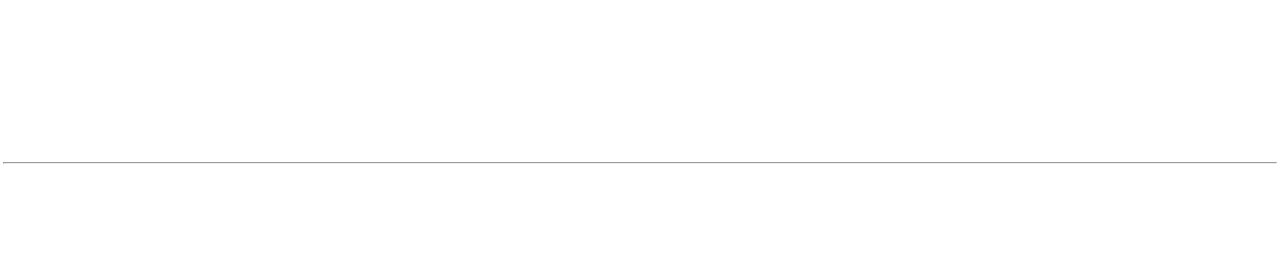
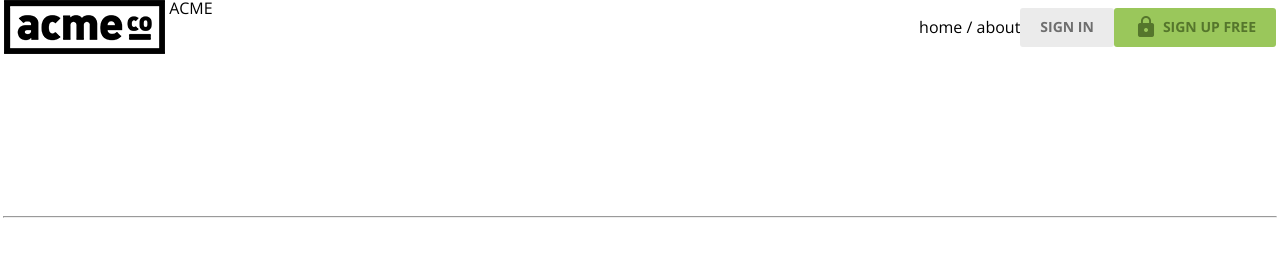
Before and after one commit to raspbsb/ACME, a plain HTML site: page index.html in a window 1280 px wide. Drawn offline with nearby package versions, Linux system fonts and the light colour scheme.

Commit message:
feat : header HTML 구조 추가

```diff
--- a/css/common.css
+++ b/css/common.css
@@ -151,3 +151,6 @@ form button{
 .inner-top-pd{
   padding-top: calc(var(--base-unit) * 3) 0;
 }
+
+
+/* 헤더 */
--- a/index.html
+++ b/index.html
@@ -17,7 +17,29 @@
 <body>
 
   <header class="d-flex justify-content-between">
-    <div class="container"></div>
+    <div class="container d-flex justify-content-between align-items-center">
+      <h1 class="logo">
+        <a href="index.html">
+          <img src="images/logo.png" alt="ACME Logo">
+          <span>ACME</span>
+        </a>
+      </h1>
+      <nav>
+        <ul class="d-flex align-items-center">
+          <li>
+            <a href="">home</a>
+            /
+            <a href="">about</a>
+          </li>
+          <li>
+            <a href="#" class="btn btn-secondary">sign in</a>
+          </li>
+          <li>
+            <a href="#" class="btn btn-primary"><span class="material-icons">lock</span>sign up free</a>
+          </li>
+        </ul>
+      </nav>
+    </div>
   </header>
 
   <main>
```
Also changed, not shown: images/img1.png (added), images/img2.png (added), images/img3.png (added), images/img4.png (added), images/logo.png (added).
